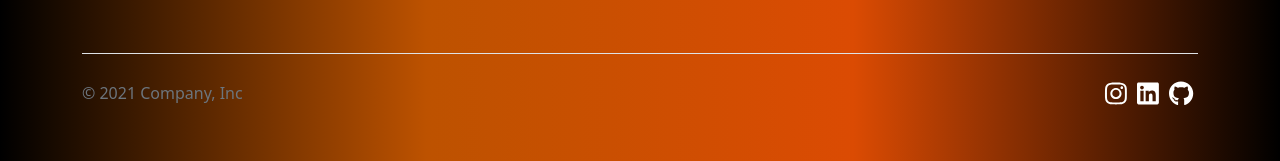
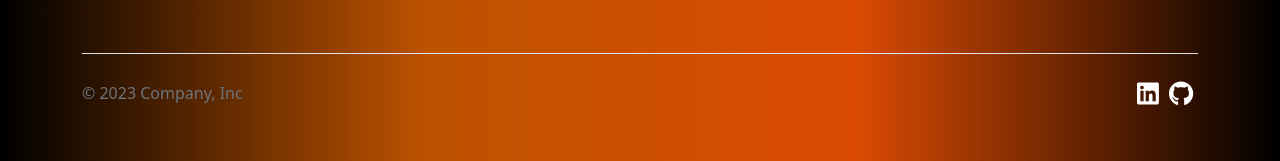
Before and after one commit to MarcosPontes136/Projeto_Blog, an Angular app: page /home in a window 1280 px wide. Shown: the part 4309-4470 px from the top of the page. Built offline with nearby package versions, Linux system fonts and the light colour scheme.

Commit message:
Correção da url e ajuste de codigo.

```diff
--- a/src/app/footer/footer.component.html
+++ b/src/app/footer/footer.component.html
@@ -2,15 +2,25 @@
   <div class="container ">
     <footer class="d-flex flex-wrap justify-content-between align-items-center py-3 my-4 border-top">
       <div class="col-md-4 d-flex align-items-center">
-        <span class="text-muted">&copy; 2021 Company, Inc</span>
+        <span class="text-muted">&copy; 2023 Company, Inc</span>
       </div>
       <ul class="nav col-md-4 justify-content-end list-unstyled d-flex social-network">
-        <li><a href="#" target="_blank" class="icoInstagram" title="Instagram"><fa-icon
-              [icon]="faInstagram"></fa-icon></a></li>
-        <li><a href="https://www.linkedin.com/in/marcospontesal/" target="Linkedin" class="icoLinkedin"
-            title="Linkedin"><fa-icon [icon]="faLinkedin"></fa-icon></a></li>
-        <li><a href="https://github.com/MarcosPontes136" target="Linkedin" class="icoGithub" title="Github"><fa-icon
-              [icon]="faGithub"></fa-icon></a></li>
+        <!-- <li>
+          <a href="#" target="_blank" class="icoInstagram" title="Instagram">
+            <fa-icon [icon]="faInstagram"></fa-icon>
+          </a>
+        </li> -->
+        <li>
+          <a href="https://www.linkedin.com/in/marcospontesal/" target="Linkedin" class="icoLinkedin"
+            title="Linkedin">
+            <fa-icon [icon]="faLinkedin"></fa-icon>
+          </a>
+        </li>
+        <li>
+          <a href="https://github.com/MarcosPontes136" target="Linkedin" class="icoGithub" title="Github">
+            <fa-icon [icon]="faGithub"></fa-icon>
+          </a>
+        </li>
       </ul>
     </footer>
     <p class="float-end"><a href="#">Subir</a></p>
```
